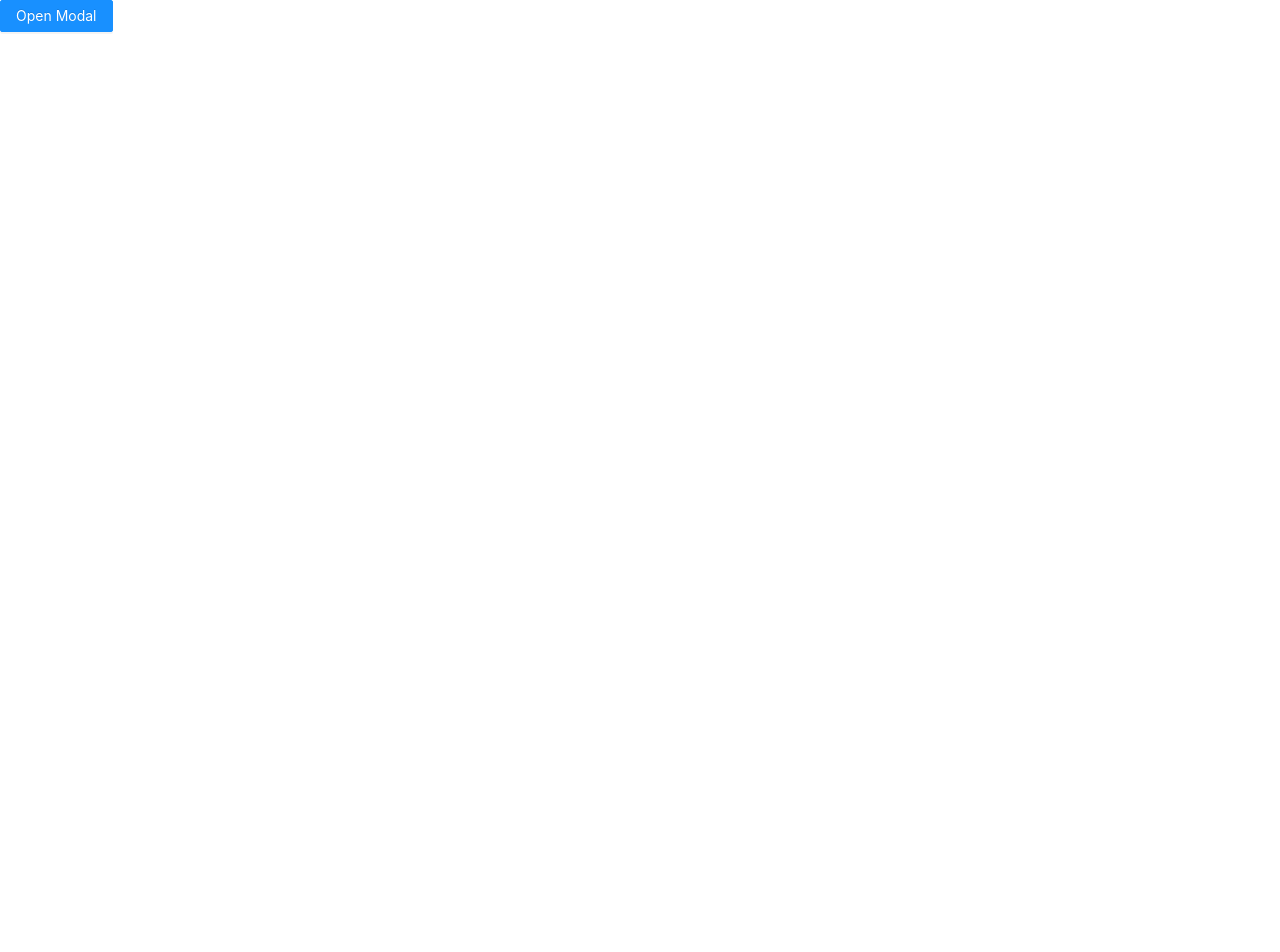
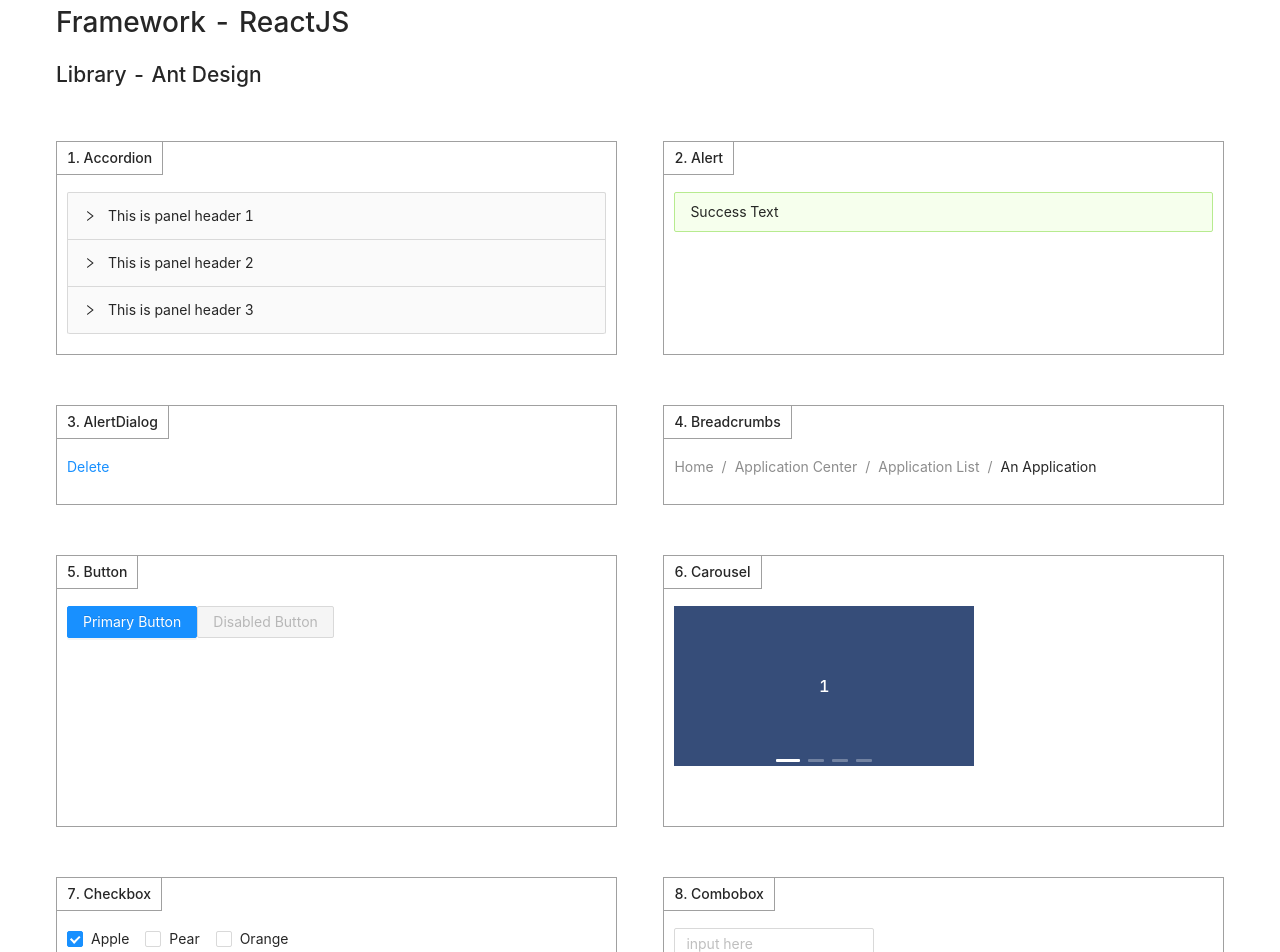
Before and after one commit to givehug/wai-aria-evaluation, a Next.js app in the folder web/react/: page /ant-design in a window 1280 px wide. Shown: the top 952 px of the page. Before the commit the page ends 800 px from the top, so only its background shows below. Built offline with nearby package versions, Linux system fonts and the light colour scheme.

Commit message:
Add Ant Design Template page

```diff
--- a/web/react/pages/ant-design.tsx
+++ b/web/react/pages/ant-design.tsx
@@ -1,22 +1,200 @@
 import React, { useState } from 'react';
-import { Modal, Button } from 'antd';
 import 'antd/dist/antd.css';
+import {
+  Modal,
+  Button,
+  Alert,
+  Popconfirm,
+  message,
+  Breadcrumb,
+  Carousel,
+  Checkbox,
+  AutoComplete,
+  Collapse,
+  Select,
+  Menu,
+  Radio,
+  TimePicker,
+  Slider,
+  Table,
+  Tabs,
+  Tooltip,
+  Tree,
+} from 'antd';
+import WidgetTemplate from '../widgetsTemplate/Template';
 
-const AntDesign = () => {
+export default function AntDesign() {
+  return (
+    <WidgetTemplate
+      libraryName="Ant Design"
+      Accordion={<AccordionWidget />}
+      Alert={<AlertWidget />}
+      AlertDialog={<AlertDialogWidget />}
+      Breadcrumbs={<BreadcrumbsWidget />}
+      Button={<ButtonWidget />}
+      Carousel={<CarouselWidget />}
+      Checkbox={<CheckboxWidget />}
+      Combobox={<ComboboxWidget />}
+      Dialog={<DialogWidget />}
+      Disclosure={<DisclosureWidget />}
+      Feed={undefined}
+      Link={undefined}
+      Listbox={<ListboxWidget />}
+      Menu={<MenuWidget />}
+      MenuButton={<MenuWidget />}
+      RadioGroup={<RadioGroupWidget />}
+      Slider={<SliderWidget />}
+      MultiThumbSlider={<MultiThumbSliderWidget />}
+      Spinbutton={<SpinbuttonWidget />}
+      Table={<TableWidget />}
+      Tabs={<TabsWidget />}
+      Toolbar={undefined}
+      Tooltip={<TooltipWidget />}
+      TreeView={<TreeWidget />}
+      TreeGrid={undefined}
+      WindowSplitter={undefined}
+    />
+  );
+}
+
+// Notes
+// - no visual styling for active elements
+
+function AccordionWidget() {
+  return (
+    <Collapse accordion>
+      <Collapse.Panel header="This is panel header 1" key="1">
+        <p>Panel 1</p>
+      </Collapse.Panel>
+      <Collapse.Panel header="This is panel header 2" key="2">
+        <p>Panel 2</p>
+      </Collapse.Panel>
+      <Collapse.Panel header="This is panel header 3" key="3">
+        <p>Panel 3</p>
+      </Collapse.Panel>
+    </Collapse>
+  );
+}
+
+function AlertWidget() {
+  return <Alert message="Success Text" type="success" />;
+}
+
+function AlertDialogWidget() {
+  return (
+    <Popconfirm
+      title="Are you sure to delete this task?"
+      onConfirm={() => message.success('Click on Yes')}
+      onCancel={() => message.error('Click on No')}
+      okText="Yes"
+      cancelText="No"
+    >
+      <a href="#">Delete</a>
+    </Popconfirm>
+  );
+}
+
+function BreadcrumbsWidget() {
+  return (
+    <Breadcrumb>
+      <Breadcrumb.Item>Home</Breadcrumb.Item>
+      <Breadcrumb.Item>
+        <a href="">Application Center</a>
+      </Breadcrumb.Item>
+      <Breadcrumb.Item>
+        <a href="">Application List</a>
+      </Breadcrumb.Item>
+      <Breadcrumb.Item>An Application</Breadcrumb.Item>
+    </Breadcrumb>
+  );
+}
+
+function ButtonWidget() {
+  return (
+    <>
+      <Button type="primary" onClick={() => alert('clicked')}>
+        Primary Button
+      </Button>
+      <Button type="primary" disabled>
+        Disabled Button
+      </Button>
+    </>
+  );
+}
+
+function CarouselWidget() {
+  const contentStyle = {
+    height: '160px',
+    color: '#fff',
+    lineHeight: '160px',
+    textAlign: 'center' as const,
+    background: '#364d79',
+  };
+
+  return (
+    <div style={{ width: 300, height: 200 }}>
+      <Carousel>
+        <div>
+          <h3 style={contentStyle}>1</h3>
+        </div>
+        <div>
+          <h3 style={contentStyle}>2</h3>
+        </div>
+        <div>
+          <h3 style={contentStyle}>3</h3>
+        </div>
+        <div>
+          <h3 style={contentStyle}>4</h3>
+        </div>
+      </Carousel>
+    </div>
+  );
+}
+
+function CheckboxWidget() {
+  const plainOptions = ['Apple', 'Pear', 'Orange'];
+
+  return <Checkbox.Group options={plainOptions} defaultValue={['Apple']} />;
+}
+
+function ComboboxWidget() {
+  const mockVal = (str: string, repeat: number = 1) => ({
+    value: str.repeat(repeat),
+  });
+  const [options, setOptions] = useState<{ value: string }[]>([]);
+  const onSearch = (searchText: string) => {
+    setOptions(
+      !searchText
+        ? []
+        : [mockVal(searchText), mockVal(searchText, 2), mockVal(searchText, 3)]
+    );
+  };
+  const onSelect = (data: string) => {
+    console.log('onSelect', data);
+  };
+
+  return (
+    <AutoComplete
+      options={options}
+      style={{ width: 200 }}
+      onSelect={onSelect}
+      onSearch={onSearch}
+      placeholder="input here"
+    />
+  );
+}
+
+function DialogWidget() {
   const [isModalVisible, setIsModalVisible] = useState(false);
-
   const showModal = () => {
     setIsModalVisible(true);
   };
-
   const handleOk = () => {
     setIsModalVisible(false);
   };
-
   const handleCancel = () => {
     setIsModalVisible(false);
   };
-
   return (
     <>
       <Button type="primary" onClick={showModal}>
@@ -34,6 +212,212 @@ const AntDesign = () => {
       </Modal>
     </>
   );
-};
+}
 
-export default AntDesign;
+function DisclosureWidget() {
+  return (
+    <Collapse defaultActiveKey={['1']}>
+      <Collapse.Panel header="This is panel header 1" key="1">
+        <p>
+          A dog is a type of domesticated animal. Known for its loyalty and
+          faithfulness, it can be found as a welcome guest in many households
+          across the world.
+        </p>
+      </Collapse.Panel>
+    </Collapse>
+  );
+}
+
+function ListboxWidget() {
+  const { Option } = Select;
+  return (
+    <Select defaultValue="lucy" style={{ width: 120 }}>
+      <Option value="jack">Jack</Option>
+      <Option value="lucy">Lucy</Option>
+      <Option value="disabled" disabled>
+        Disabled
+      </Option>
+      <Option value="Yiminghe">yiminghe</Option>
+    </Select>
+  );
+}
+
+function MenuWidget() {
+  const [current, setCurrent] = useState('mail');
+  const { SubMenu } = Menu;
+
+  const handleClick = ({ key }: { key: string }) => {
+    setCurrent(key);
+  };
+
+  return (
+    <Menu onClick={handleClick} selectedKeys={[current]} mode="horizontal">
+      <Menu.Item key="mail">Navigation One</Menu.Item>
+      <Menu.Item key="app" disabled>
+        Navigation Two
+      </Menu.Item>
+      <SubMenu key="SubMenu" title="Navigation Three - Submenu">
+        <Menu.ItemGroup title="Item 1">
+          <Menu.Item key="setting:1">Option 1</Menu.Item>
+          <Menu.Item key="setting:2">Option 2</Menu.Item>
+        </Menu.ItemGroup>
+        <Menu.ItemGroup title="Item 2">
+          <Menu.Item key="setting:3">Option 3</Menu.Item>
+          <Menu.Item key="setting:4">Option 4</Menu.Item>
+        </Menu.ItemGroup>
+      </SubMenu>
+    </Menu>
+  );
+}
+
+function RadioGroupWidget() {
+  const [value, setValue] = React.useState(1);
+
+  return (
+    <Radio.Group
+      onChange={(e) => {
+        setValue(e.target.value);
+      }}
+      value={value}
+    >
+      <Radio value={1}>A</Radio>
+      <Radio value={2}>B</Radio>
+      <Radio value={3}>C</Radio>
+      <Radio value={4}>D</Radio>
+    </Radio.Group>
+  );
+}
+
+function SliderWidget() {
+  return <Slider defaultValue={30} />;
+}
+
+function MultiThumbSliderWidget() {
+  return <Slider range defaultValue={[20, 50]} />;
+}
+
+function SpinbuttonWidget() {
+  return (
+    <TimePicker
+      onChange={(_, timeString) => {
+        alert(timeString);
+      }}
+    />
+  );
+}
+
+function TableWidget() {
+  const columns = [
+    {
+      title: 'Name',
+      dataIndex: 'name',
+      key: 'name',
+      render: (text: string) => <a>{text}</a>,
+    },
+    {
+      title: 'Age',
+      dataIndex: 'age',
+      key: 'age',
+    },
+    {
+      title: 'Address',
+      dataIndex: 'address',
+      key: 'address',
+    },
+  ];
+
+  const data = [
+    {
+      key: '1',
+      name: 'John Brown',
+      age: 32,
+      address: 'New York No. 1 Lake Park',
+    },
+    {
+      key: '2',
+      name: 'Jim Green',
+      age: 42,
+      address: 'London No. 1 Lake Park',
+    },
+    {
+      key: '3',
+      name: 'Joe Black',
+      age: 32,
+      address: 'Sidney No. 1 Lake Park',
+    },
+  ];
+
+  return <Table columns={columns} dataSource={data} />;
+}
+
+function TabsWidget() {
+  const { TabPane } = Tabs;
+
+  return (
+    <Tabs defaultActiveKey="1">
+      <TabPane tab="Tab 1" key="1">
+        Content of Tab Pane 1
+      </TabPane>
+      <TabPane tab="Tab 2" key="2">
+        Content of Tab Pane 2
+      </TabPane>
+      <TabPane tab="Tab 3" key="3">
+        Content of Tab Pane 3
+      </TabPane>
+    </Tabs>
+  );
+}
+
+function TooltipWidget() {
+  return (
+    <Tooltip title="prompt text">
+      <span>Tooltip will show on mouse enter.</span>
+    </Tooltip>
+  );
+}
+
+function TreeWidget() {
+  const treeData = [
+    {
+      title: 'parent 1',
+      key: '0-0',
+      children: [
+        {
+          title: 'parent 1-0',
+          key: '0-0-0',
+          disabled: true,
+          children: [
+            {
+              title: 'leaf',
+              key: '0-0-0-0',
+              disableCheckbox: true,
+            },
+            {
+              title: 'leaf',
+              key: '0-0-0-1',
+            },
+          ],
+        },
+        {
+          title: 'parent 1-1',
+          key: '0-0-1',
+          children: [
+            {
+              title: <span style={{ color: '#1890ff' }}>sss</span>,
+              key: '0-0-1-0',
+            },
+          ],
+        },
+      ],
+    },
+  ];
+
+  return (
+    <Tree
+      defaultExpandedKeys={['0-0-0', '0-0-1']}
+      defaultSelectedKeys={['0-0-0', '0-0-1']}
+      defaultCheckedKeys={['0-0-0', '0-0-1']}
+      treeData={treeData}
+    />
+  );
+}
--- a/web/react/styles/Widgets.module.css
+++ b/web/react/styles/Widgets.module.css
@@ -36,6 +36,4 @@
 
 .cardContent {
   flex: 1;
-  display: flex;
-  justify-content: center;
 }
```
